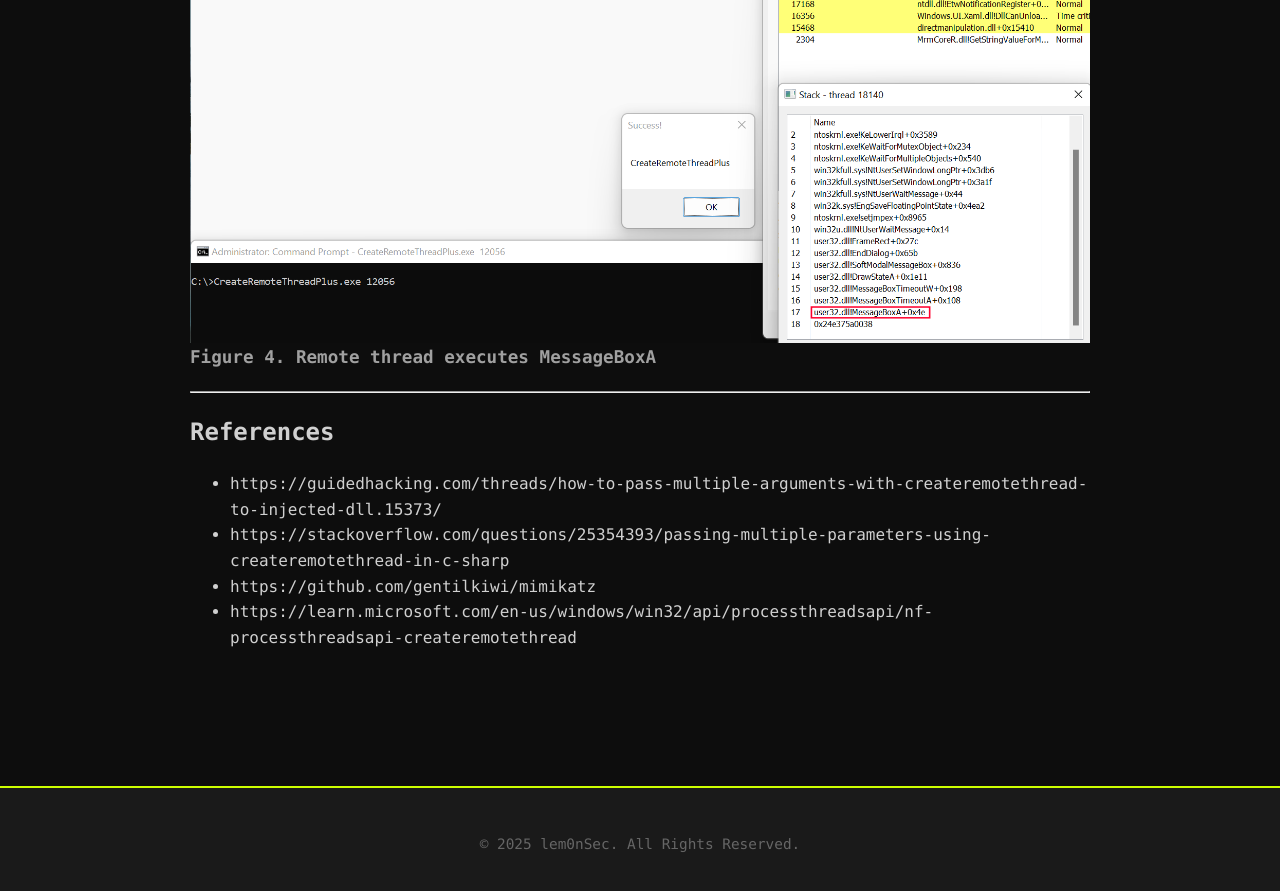
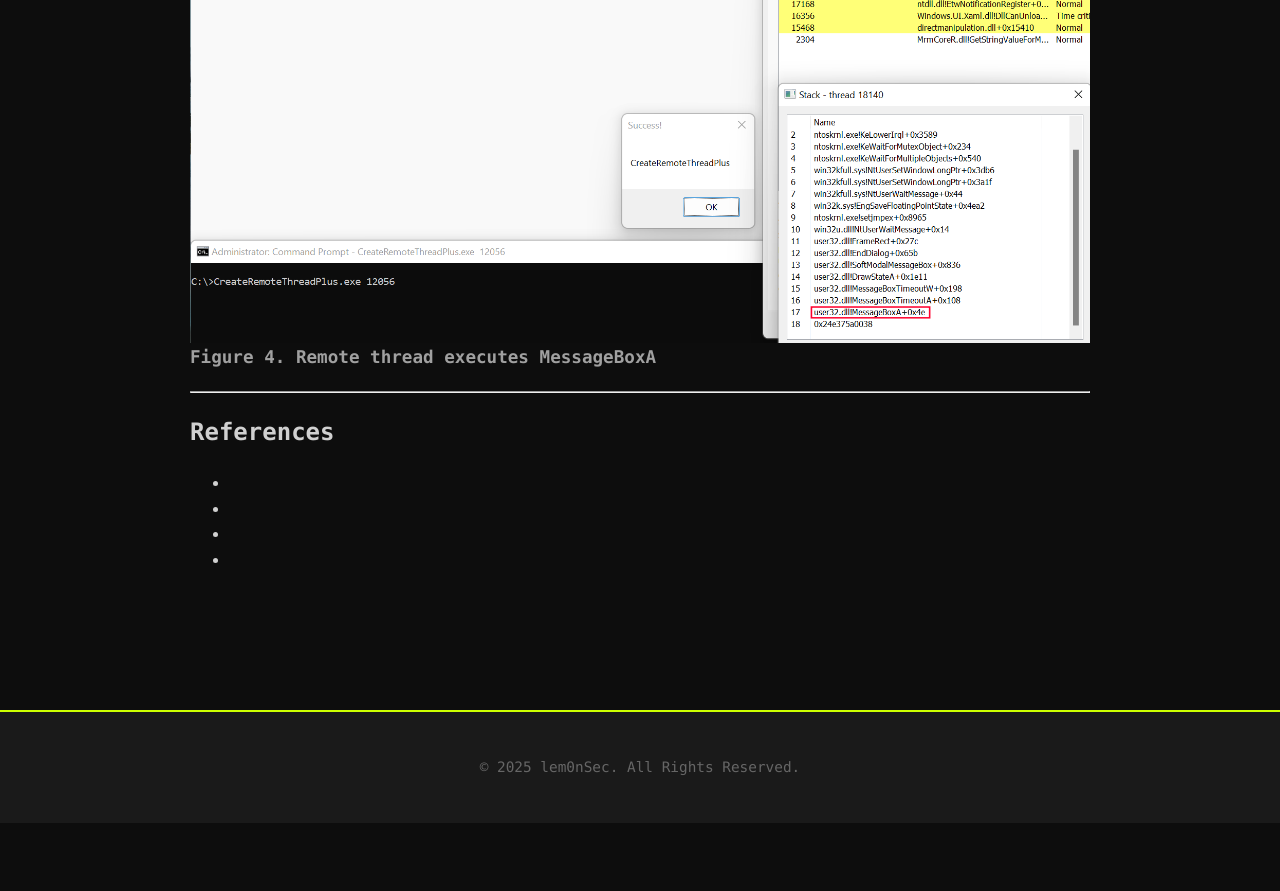
Before and after one commit to lem0nSec/lem0nSec.github.io, a Jekyll site: the page built from projects/createremotethreadplus/createremotethreadplus.md, in a window 1280 px wide and 900 px high, scrolled down 3691 px. Shown: the top 891 px of the window. Built offline with Jekyll 4.4.1, drawn with Linux system fonts in a browser that asks for light colours; our own code applies the rules of GitHub Pages for plain Markdown files; after the commit the page ends 4514 px from its top, so only the background shows below that.

Commit message:
Update createremotethreadplus.md

```diff
--- a/projects/createremotethreadplus/createremotethreadplus.md
+++ b/projects/createremotethreadplus/createremotethreadplus.md
@@ -88,7 +88,7 @@ DWORD U32MessageBoxGenerateFunctionInstructions_End()
 
 
 # References
-* https://guidedhacking.com/threads/how-to-pass-multiple-arguments-with-createremotethread-to-injected-dll.15373/
-* https://stackoverflow.com/questions/25354393/passing-multiple-parameters-using-createremotethread-in-c-sharp
-* https://github.com/gentilkiwi/mimikatz
-* https://learn.microsoft.com/en-us/windows/win32/api/processthreadsapi/nf-processthreadsapi-createremotethread
+* [](https://guidedhacking.com/threads/how-to-pass-multiple-arguments-with-createremotethread-to-injected-dll.15373/)
+* [](https://stackoverflow.com/questions/25354393/passing-multiple-parameters-using-createremotethread-in-c-sharp)
+* [](https://github.com/gentilkiwi/mimikatz)
+* [](https://learn.microsoft.com/en-us/windows/win32/api/processthreadsapi/nf-processthreadsapi-createremotethread)
```
